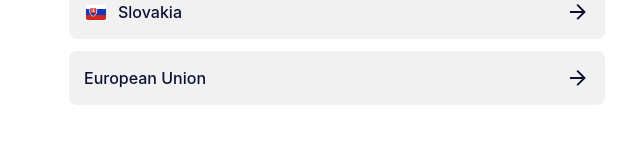
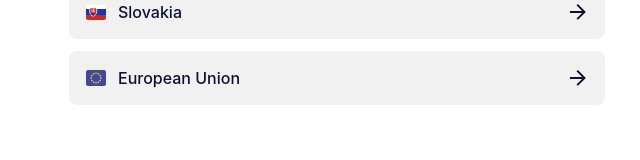
Before and after one commit to ukraine-taskforce/sylnishi-frontend, a React (Create React App) app: page / in a window 1280 px wide. Shown: the part 736-896 px from the top of the page, without its empty margins (303-943 px from the left). Built offline with nearby package versions, Linux system fonts and the light colour scheme.

Commit message:
Add EU flag

```diff
--- /dev/null
+++ b/src/medias/images/UGT_Asset_FlagSelector_EU.tsx
@@ -0,0 +1,26 @@
+import React from "react";
+
+export interface ImgFlagEUProps extends React.SVGProps<SVGSVGElement> {
+  alt: string;
+}
+
+export const ImgFlagEU: React.FunctionComponent<ImgFlagEUProps> = ({ alt, ...props }) => {
+  return (
+    <svg width="20" height="16" viewBox="0 0 20 16" fill="none" xmlns="http://www.w3.org/2000/svg" {...props}>
+      {Boolean(alt) && <title>{alt}</title>}
+      <rect width="20" height="16" rx="2.06897" fill="#41479B"/>
+      <path d="M9.94999 2.10142C9.97046 2.05993 10.0296 2.05994 10.0501 2.10142L10.3397 2.68827C10.3479 2.70475 10.3636 2.71616 10.3818 2.71881L11.0294 2.81291C11.0752 2.81956 11.0934 2.87583 11.0603 2.90812L10.5917 3.36492C10.5785 3.37774 10.5725 3.39622 10.5756 3.41433L10.6863 4.05933C10.6941 4.10493 10.6462 4.13971 10.6053 4.11818L10.026 3.81365C10.0098 3.8051 9.99033 3.8051 9.97407 3.81365L9.39481 4.11818C9.35386 4.13971 9.306 4.10493 9.31382 4.05933L9.42445 3.41433C9.42756 3.39622 9.42155 3.37774 9.4084 3.36492L8.93977 2.90812C8.90664 2.87583 8.92492 2.81956 8.97071 2.81291L9.61833 2.71881C9.63651 2.71616 9.65223 2.70474 9.66036 2.68827L9.94999 2.10142Z" fill="#FFD018"/>
+      <path d="M9.94987 11.702C9.97034 11.6605 10.0295 11.6605 10.05 11.702L10.3396 12.2889C10.3477 12.3053 10.3634 12.3167 10.3816 12.3194L11.0293 12.4135C11.075 12.4201 11.0933 12.4764 11.0602 12.5087L10.5916 12.9655C10.5784 12.9783 10.5724 12.9968 10.5755 13.0149L10.6861 13.6599C10.694 13.7055 10.6461 13.7403 10.6051 13.7188L10.0259 13.4142C10.0096 13.4057 9.99021 13.4057 9.97395 13.4142L9.39469 13.7188C9.35374 13.7403 9.30588 13.7055 9.3137 13.6599L9.42433 13.0149C9.42743 12.9968 9.42143 12.9783 9.40828 12.9655L8.93965 12.5087C8.90652 12.4764 8.9248 12.4201 8.97058 12.4135L9.61821 12.3194C9.63639 12.3167 9.65211 12.3053 9.66024 12.2889L9.94987 11.702Z" fill="#FFD018"/>
+      <path d="M5.14994 6.90172C5.17041 6.86023 5.22957 6.86023 5.25005 6.90172L5.53968 7.48856C5.54781 7.50504 5.56352 7.51646 5.5817 7.5191L6.22933 7.6132C6.27511 7.61986 6.29339 7.67612 6.26026 7.70841L5.79164 8.16521C5.77848 8.17804 5.77248 8.19651 5.77558 8.21462L5.88621 8.85963C5.89403 8.90523 5.84617 8.94 5.80522 8.91847L5.22597 8.61394C5.20971 8.60539 5.19028 8.60539 5.17402 8.61394L4.59476 8.91847C4.55381 8.94 4.50595 8.90523 4.51377 8.85963L4.6244 8.21462C4.62751 8.19651 4.6215 8.17804 4.60835 8.16521L4.13972 7.70841C4.10659 7.67612 4.12487 7.61986 4.17066 7.6132L4.81828 7.5191C4.83646 7.51646 4.85218 7.50504 4.86031 7.48856L5.14994 6.90172Z" fill="#FFD018"/>
+      <path d="M14.75 6.90172C14.7705 6.86023 14.8297 6.86023 14.8501 6.90172L15.1398 7.48856C15.1479 7.50504 15.1636 7.51646 15.1818 7.5191L15.8294 7.6132C15.8752 7.61986 15.8935 7.67612 15.8604 7.70841L15.3917 8.16521C15.3786 8.17804 15.3726 8.19651 15.3757 8.21462L15.4863 8.85963C15.4941 8.90523 15.4463 8.94 15.4053 8.91847L14.8261 8.61394C14.8098 8.60539 14.7904 8.60539 14.7741 8.61394L14.1949 8.91847C14.1539 8.94 14.1061 8.90523 14.1139 8.85963L14.2245 8.21462C14.2276 8.19651 14.2216 8.17804 14.2084 8.16521L13.7398 7.70841C13.7067 7.67612 13.725 7.61986 13.7708 7.6132L14.4184 7.5191C14.4366 7.51646 14.4523 7.50504 14.4604 7.48856L14.75 6.90172Z" fill="#FFD018"/>
+      <path d="M12.35 2.74498C12.3705 2.70349 12.4296 2.70349 12.4501 2.74498L12.7397 3.33183C12.7479 3.3483 12.7636 3.35972 12.7818 3.36236L13.4294 3.45647C13.4752 3.46312 13.4935 3.51938 13.4603 3.55168L12.9917 4.00847C12.9786 4.0213 12.9726 4.03977 12.9757 4.05788L13.0863 4.70289C13.0941 4.74849 13.0462 4.78326 13.0053 4.76173L12.426 4.4572C12.4098 4.44865 12.3904 4.44865 12.3741 4.4572L11.7948 4.76173C11.7539 4.78326 11.706 4.74849 11.7138 4.70289L11.8245 4.05788C11.8276 4.03977 11.8216 4.0213 11.8084 4.00847L11.3398 3.55168C11.3067 3.51938 11.3249 3.46312 11.3707 3.45647L12.0184 3.36236C12.0365 3.35972 12.0523 3.3483 12.0604 3.33183L12.35 2.74498Z" fill="#FFD018"/>
+      <path d="M7.55008 11.058C7.57056 11.0165 7.62972 11.0165 7.65019 11.058L7.93982 11.6448C7.94795 11.6613 7.96367 11.6727 7.98185 11.6753L8.62947 11.7695C8.67526 11.7761 8.69354 11.8324 8.66041 11.8647L8.19178 12.3215C8.17863 12.3343 8.17263 12.3528 8.17573 12.3709L8.28636 13.0159C8.29418 13.0615 8.24632 13.0962 8.20537 13.0747L7.62611 12.7702C7.60985 12.7616 7.59043 12.7616 7.57416 12.7702L6.99491 13.0747C6.95396 13.0962 6.9061 13.0615 6.91392 13.0159L7.02455 12.3709C7.02765 12.3528 7.02165 12.3343 7.00849 12.3215L6.53987 11.8647C6.50674 11.8324 6.52502 11.7761 6.5708 11.7695L7.21843 11.6753C7.23661 11.6727 7.25233 11.6613 7.26046 11.6448L7.55008 11.058Z" fill="#FFD018"/>
+      <path d="M5.793 4.50084C5.81348 4.45935 5.87264 4.45935 5.89311 4.50084L6.18274 5.08768C6.19087 5.10416 6.20659 5.11558 6.22477 5.11822L6.87239 5.21233C6.91818 5.21898 6.93646 5.27524 6.90333 5.30754L6.4347 5.76433C6.42155 5.77716 6.41555 5.79563 6.41865 5.81374L6.52928 6.45875C6.5371 6.50435 6.48924 6.53912 6.44829 6.51759L5.86903 6.21306C5.85277 6.20451 5.83335 6.20451 5.81708 6.21306L5.23783 6.51759C5.19688 6.53912 5.14902 6.50435 5.15684 6.45875L5.26747 5.81374C5.27057 5.79563 5.26457 5.77716 5.25141 5.76433L4.78279 5.30754C4.74966 5.27524 4.76794 5.21898 4.81372 5.21233L5.46135 5.11822C5.47953 5.11558 5.49525 5.10416 5.50338 5.08768L5.793 4.50084Z" fill="#FFD018"/>
+      <path d="M14.1068 9.30113C14.1273 9.25964 14.1865 9.25964 14.207 9.30113L14.4966 9.88798C14.5047 9.90445 14.5204 9.91587 14.5386 9.91851L15.1862 10.0126C15.232 10.0193 15.2503 10.0755 15.2172 10.1078L14.7485 10.5646C14.7354 10.5774 14.7294 10.5959 14.7325 10.614L14.8431 11.259C14.8509 11.3046 14.8031 11.3394 14.7621 11.3179L14.1829 11.0134C14.1666 11.0048 14.1472 11.0048 14.1309 11.0134L13.5517 11.3179C13.5107 11.3394 13.4629 11.3046 13.4707 11.259L13.5813 10.614C13.5844 10.5959 13.5784 10.5774 13.5653 10.5646L13.0966 10.1078C13.0635 10.0755 13.0818 10.0193 13.1276 10.0126L13.7752 9.91851C13.7934 9.91587 13.8091 9.90445 13.8172 9.88798L14.1068 9.30113Z" fill="#FFD018"/>
+      <path d="M14.1068 4.50084C14.1273 4.45935 14.1865 4.45935 14.207 4.50084L14.4966 5.08768C14.5047 5.10416 14.5204 5.11558 14.5386 5.11822L15.1862 5.21233C15.232 5.21898 15.2503 5.27524 15.2172 5.30754L14.7485 5.76433C14.7354 5.77716 14.7294 5.79563 14.7325 5.81374L14.8431 6.45875C14.8509 6.50435 14.8031 6.53912 14.7621 6.51759L14.1829 6.21306C14.1666 6.20451 14.1472 6.20451 14.1309 6.21306L13.5517 6.51759C13.5107 6.53912 13.4629 6.50435 13.4707 6.45875L13.5813 5.81374C13.5844 5.79563 13.5784 5.77716 13.5653 5.76433L13.0966 5.30754C13.0635 5.27524 13.0818 5.21898 13.1276 5.21233L13.7752 5.11822C13.7934 5.11558 13.8091 5.10416 13.8172 5.08768L14.1068 4.50084Z" fill="#FFD018"/>
+      <path d="M5.793 9.30113C5.81348 9.25964 5.87264 9.25964 5.89311 9.30113L6.18274 9.88798C6.19087 9.90445 6.20659 9.91587 6.22477 9.91851L6.87239 10.0126C6.91818 10.0193 6.93646 10.0755 6.90333 10.1078L6.4347 10.5646C6.42155 10.5774 6.41555 10.5959 6.41865 10.614L6.52928 11.259C6.5371 11.3046 6.48924 11.3394 6.44829 11.3179L5.86903 11.0134C5.85277 11.0048 5.83335 11.0048 5.81708 11.0134L5.23783 11.3179C5.19688 11.3394 5.14902 11.3046 5.15684 11.259L5.26747 10.614C5.27057 10.5959 5.26457 10.5774 5.25141 10.5646L4.78279 10.1078C4.74966 10.0755 4.76794 10.0193 4.81372 10.0126L5.46135 9.91851C5.47953 9.91587 5.49525 9.90445 5.50338 9.88798L5.793 9.30113Z" fill="#FFD018"/>
+      <path d="M7.55008 2.74498C7.57056 2.70349 7.62972 2.70349 7.65019 2.74498L7.93982 3.33183C7.94795 3.3483 7.96367 3.35972 7.98185 3.36236L8.62948 3.45647C8.67526 3.46312 8.69354 3.51938 8.66041 3.55168L8.19178 4.00847C8.17863 4.0213 8.17263 4.03977 8.17573 4.05788L8.28636 4.70289C8.29418 4.74849 8.24632 4.78326 8.20537 4.76173L7.62611 4.4572C7.60985 4.44865 7.59043 4.44865 7.57416 4.4572L6.99491 4.76173C6.95396 4.78326 6.9061 4.74849 6.91392 4.70289L7.02455 4.05788C7.02765 4.03977 7.02165 4.0213 7.00849 4.00847L6.53987 3.55168C6.50674 3.51938 6.52502 3.46312 6.5708 3.45647L7.21843 3.36236C7.23661 3.35972 7.25233 3.3483 7.26046 3.33183L7.55008 2.74498Z" fill="#FFD018"/>
+      <path d="M12.35 11.058C12.3705 11.0165 12.4296 11.0165 12.4501 11.058L12.7397 11.6448C12.7479 11.6613 12.7636 11.6727 12.7818 11.6753L13.4294 11.7695C13.4752 11.7761 13.4935 11.8324 13.4603 11.8647L12.9917 12.3215C12.9786 12.3343 12.9726 12.3528 12.9757 12.3709L13.0863 13.0159C13.0941 13.0615 13.0462 13.0962 13.0053 13.0747L12.426 12.7702C12.4098 12.7616 12.3904 12.7616 12.3741 12.7702L11.7948 13.0747C11.7539 13.0962 11.706 13.0615 11.7138 13.0159L11.8245 12.3709C11.8276 12.3528 11.8216 12.3343 11.8084 12.3215L11.3398 11.8647C11.3067 11.8324 11.3249 11.7761 11.3707 11.7695L12.0184 11.6753C12.0365 11.6727 12.0523 11.6613 12.0604 11.6448L12.35 11.058Z" fill="#FFD018"/>
+    </svg>
+  );
+};
--- a/src/others/components/FlagIcon.tsx
+++ b/src/others/components/FlagIcon.tsx
@@ -14,6 +14,7 @@
 import { ImgFlagSv } from "../../medias/images/UGT_Asset_FlagSelector_SV";
 import { ImgFlagTr } from "../../medias/images/UGT_Asset_FlagSelector_TR";
 import { ImgFlagUk } from "../../medias/images/UGT_Asset_FlagSelector_UK";
+import { ImgFlagEU } from "../../medias/images/UGT_Asset_FlagSelector_EU";
 
 export type AvailableRFC =
   | "cs"
@@ -21,6 +22,7 @@
   | "de"
   | "en"
   | "et"
+  | "eu"
   | "hu"
   | "it"
   | "ja"
@@ -55,6 +57,7 @@
   de: "de",
   gb: "en",
   ee: "et",
+  eu: "eu",
   hu: "hu",
   it: "it",
   jp: "ja",
@@ -73,6 +76,7 @@
   de: ImgFlagDe,
   en: ImgFlagEn,
   et: ImgFlagEt,
+  eu: ImgFlagEU,
   hu: ImgFlagHu,
   it: ImgFlagIt,
   ja: ImgFlagJa,
```
